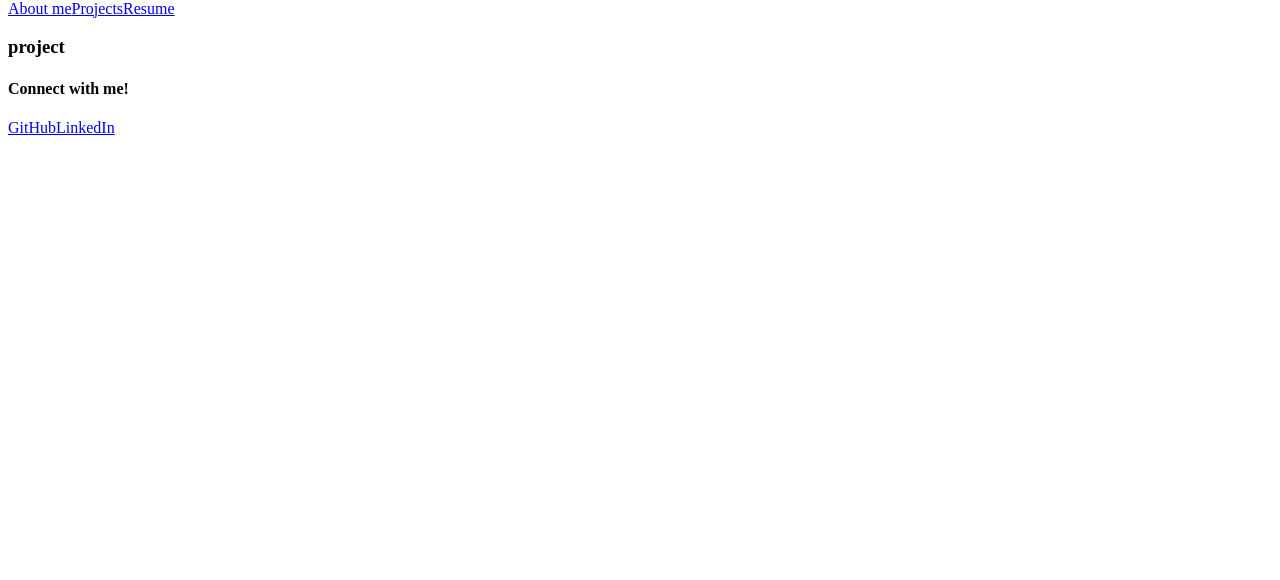
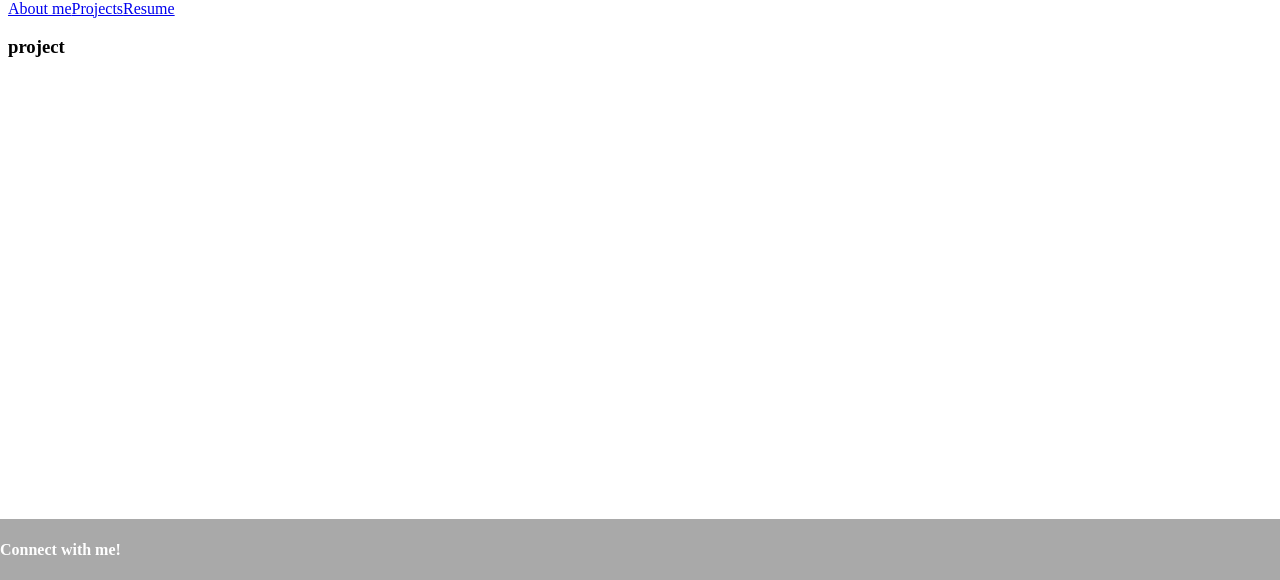
Before and after one commit to cbenks/Cory_Benicak, a React (Create React App) app in the folder cory/: page / in a window 1280 px wide. Shown: the part 202-782 px from the top of the page. Built offline with nearby package versions, Linux system fonts and the light colour scheme.

Commit message:
styling on footer

```diff
--- a/cory/src/components/Footer.jsx
+++ b/cory/src/components/Footer.jsx
@@ -1,6 +1,6 @@
 const Footer = () => {
   return(
-    <div>
+    <div className="footer">
       <h4>Connect with me!</h4>
       <a href="https://github.com/cbenks">GitHub</a>
       <a href="https://www.linkedin.com/in/corybenicak/">LinkedIn</a>
--- a/cory/src/style/App.css
+++ b/cory/src/style/App.css
@@ -17,3 +17,12 @@
 
 
 /* footer */
+
+.footer{
+  position: fixed;
+  left: 0;
+  bottom: 0;
+  width: 100%;
+  background-color: darkgray;
+  color: white;
+}
```
Also changed, not shown: cory/src/components/AboutMe.jsx (line endings or trailing spaces), cory/src/components/Resume.jsx (line endings or trailing spaces).
